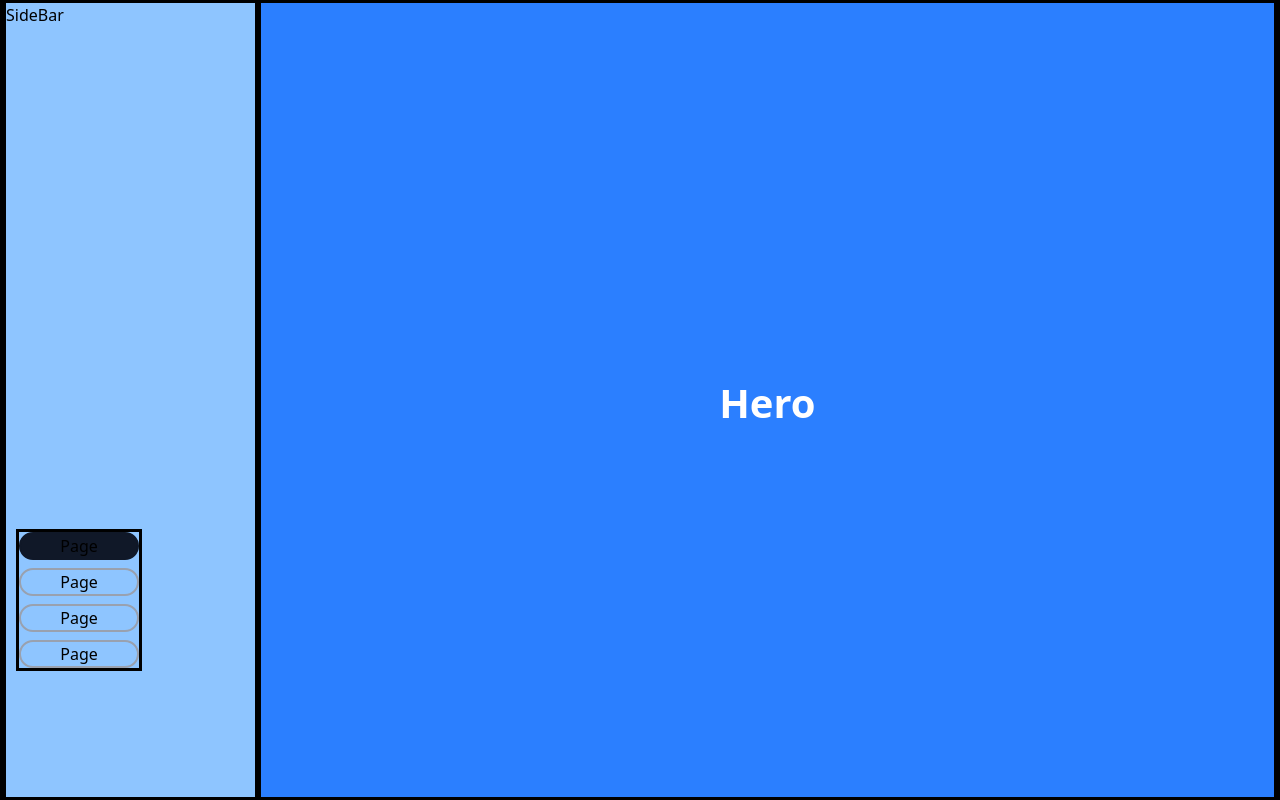
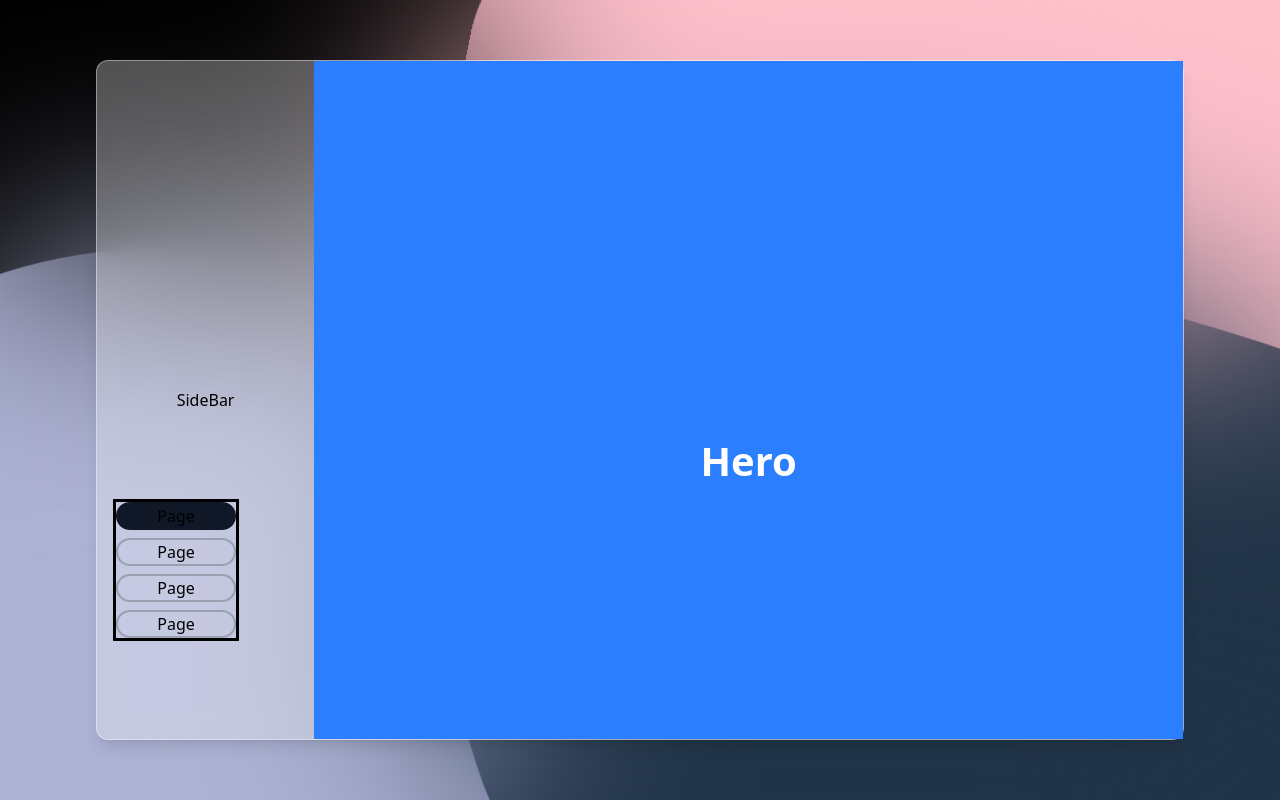
Before and after one commit to haylietan/haylie-portfolio-2025, a Next.js app: page / in a window 1280 px wide. Built offline with nearby package versions, Linux system fonts and the light colour scheme.

Commit message:
Styling background and centering

```diff
--- /dev/null
+++ b/src/app/Page.module.scss
@@ -0,0 +1,75 @@
+:root {
+  --color-1: #000;
+  --color-2: pink;
+  --color-3: #ADB2D4;
+  --color-4: #213448;
+  --blur: blur(120px);
+}
+
+.backgroundWrapper {
+  width: 100vw;
+  height: 100vh;
+  display: flex;
+  background: transparent;
+  flex-wrap: wrap;
+  overflow: hidden;
+  position: relative;
+}
+
+.blob {
+  width: 50%;
+  height: 50%;
+  display: flex;
+  border-radius: 30% 80% 75% 40% / 40% 40% 70% 50%;
+  animation-name: animate;
+  animation-duration: 3s;
+  animation-timing-function: ease-in-out;
+  animation-iteration-count: infinite;
+  animation-direction: alternate;
+  position: absolute;
+}
+
+.blob1 {
+  background-color: var(--color-1);
+  animation-direction: reverse;
+  top: 0;
+  left: 0;
+}
+.blob2 {
+  background-color: var(--color-2);
+  top: 0;
+  right: 0;
+}
+.blob3 {
+  background-color: var(--color-3);
+  animation-direction: reverse;
+  bottom: 0;
+  left: 0;
+}
+.blob4 {
+  background-color: var(--color-4);
+  bottom: 0;
+  right: 0;
+}
+
+.blurOverlay {
+  width: 100%;
+  height: 100%;
+  position: absolute;
+  left: 0;
+  top: 0;
+  background: transparent;
+  backdrop-filter: var(--blur);
+  z-index: 10;
+}
+
+@keyframes animate {
+  0% {
+    border-radius: 30% 70% 70% 30% / 30% 30% 70% 60%;
+    transform: scale(2) rotate(0deg) translate(10%, 10%);
+  }
+  100% {
+    border-radius: 88% 10% 22% 58% / 73% 56% 34% 77%;
+    transform: scale(2) rotate(180deg) translate(10%, -10%);
+  }
+}
--- a/src/app/page.tsx
+++ b/src/app/page.tsx
@@ -3,6 +3,7 @@
 // import Image from 'next/image';
 // import { EmblaOptionsType } from 'embla-carousel'
 import EmblaCarousel from "./(pages)/_components/EmblaCarousel";
+import styles from './Page.module.scss';
 
 // const OPTIONS: EmblaOptionsType = { axis: 'y' }
 // const SLIDE_COUNT = 5
@@ -10,13 +11,25 @@ import EmblaCarousel from "./(pages)/_components/EmblaCarousel";
 
 export default function Page() {
   return (
-    <main className="max-h-screen flex flex-row items-center justify-center p-6 text-center border-3 bg-red-100 grow-0">
-      {/* <h1 className="text-4xl font-bold">Welcome to My Portfolio</h1>
-      <p className="mt-4 text-lg text-gray-500">I build beautiful, responsive web apps.</p> */}
-      <div className="w-1/5 h-full bg-blue-300 max-h-screenw-full h-screen flex border-3 radius-10">SideBar</div>
-      <div className="w-4/5 h-full flex flex-row bg-red-200 border-3 h-screen overflow-hidden">
-        <EmblaCarousel/>
+    <div className={styles.backgroundWrapper}>
+      {/* animated blobs */}
+      <div className={`${styles.blob} ${styles.blob1}`}></div>
+      <div className={`${styles.blob} ${styles.blob2}`}></div>
+      <div className={`${styles.blob} ${styles.blob3}`}></div>
+      <div className={`${styles.blob} ${styles.blob4}`}></div>
+
+      {/* blur filter overlay */}
+      <div className={styles.blurOverlay}></div>
+
+    {/* this centers it */}
+      <div className="w-screen h-screen flex items-center justify-center">
+        <main className="relative z-10 w-[85%] h-[85%] flex flex-row items-center justify-center p-6 text-center bg-white/30 backdrop-blur-md border border-white/40 rounded-xl shadow-lg">
+          <div className="w-1/5 h-full bg-white-100 flex items-center justify-center rounded-lg">SideBar</div>
+          <div className="w-4/5 h-full flex flex-row bg-white-200 overflow-hidden">
+            <EmblaCarousel/>
+          </div>
+        </main>
       </div>
-    </main>
+    </div>
   );
 }
--- /dev/null
+++ b/tailwind.config.js
@@ -0,0 +1,32 @@
+module.exports = {
+  content: ['./app/**/*.{js,ts,jsx,tsx}', './components/**/*.{js,ts,jsx,tsx}'],
+  theme: {
+    extend: {
+      colors: {
+        color1: '#000000',
+        color2: '#FFC0CB',
+        color3: '#ADB2D4',
+        color4: '#213448',
+      },
+      blur: {
+        soft: '120px',
+      },
+      animation: {
+        blob: 'blob 5s ease-in-out infinite alternate',
+      },
+      keyframes: {
+        blob: {
+          '0%': {
+            borderRadius: '30% 70% 70% 30% / 30% 30% 70% 60%',
+            transform: 'scale(2) rotate(0deg) translate(10%, 10%)',
+          },
+          '100%': {
+            borderRadius: '88% 10% 22% 58% / 73% 56% 34% 77%',
+            transform: 'scale(2) rotate(180deg) translate(10%, -10%)',
+          },
+        },
+      },
+    },
+  },
+  plugins: [],
+};
```
